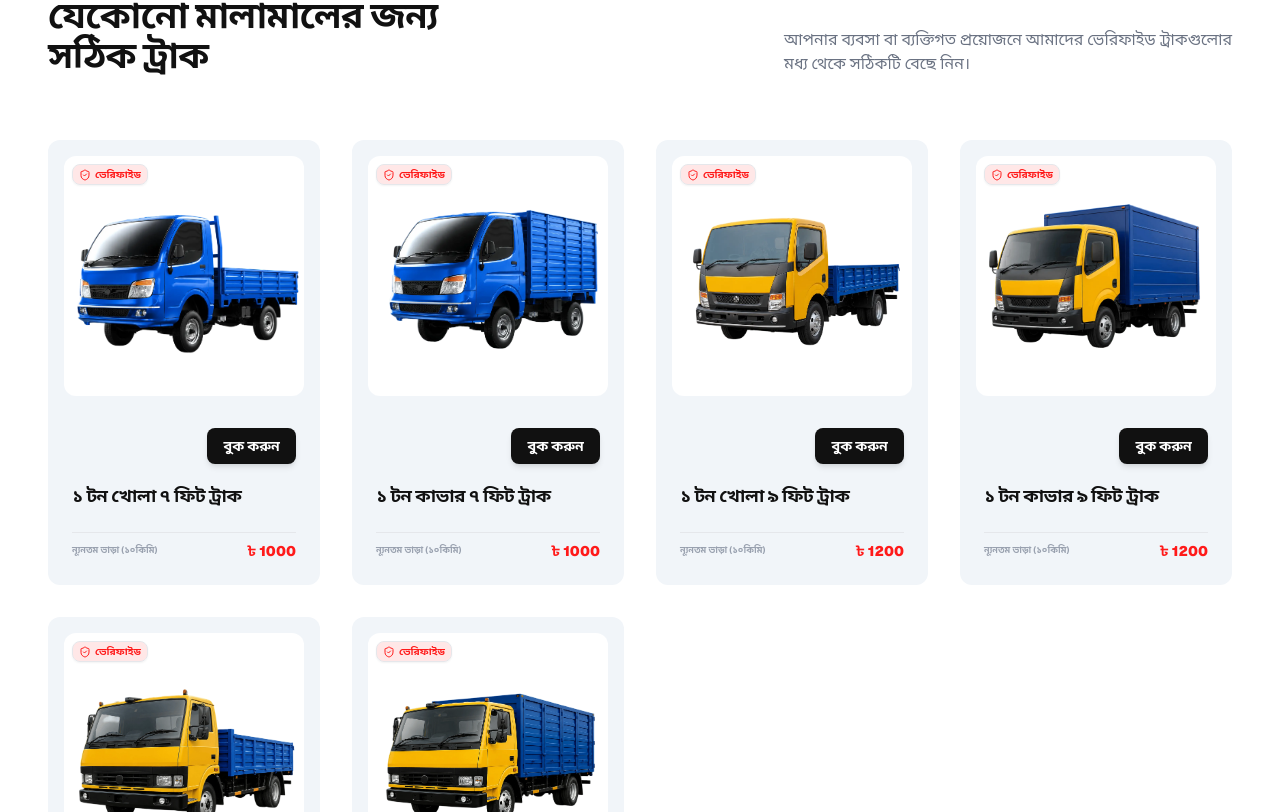
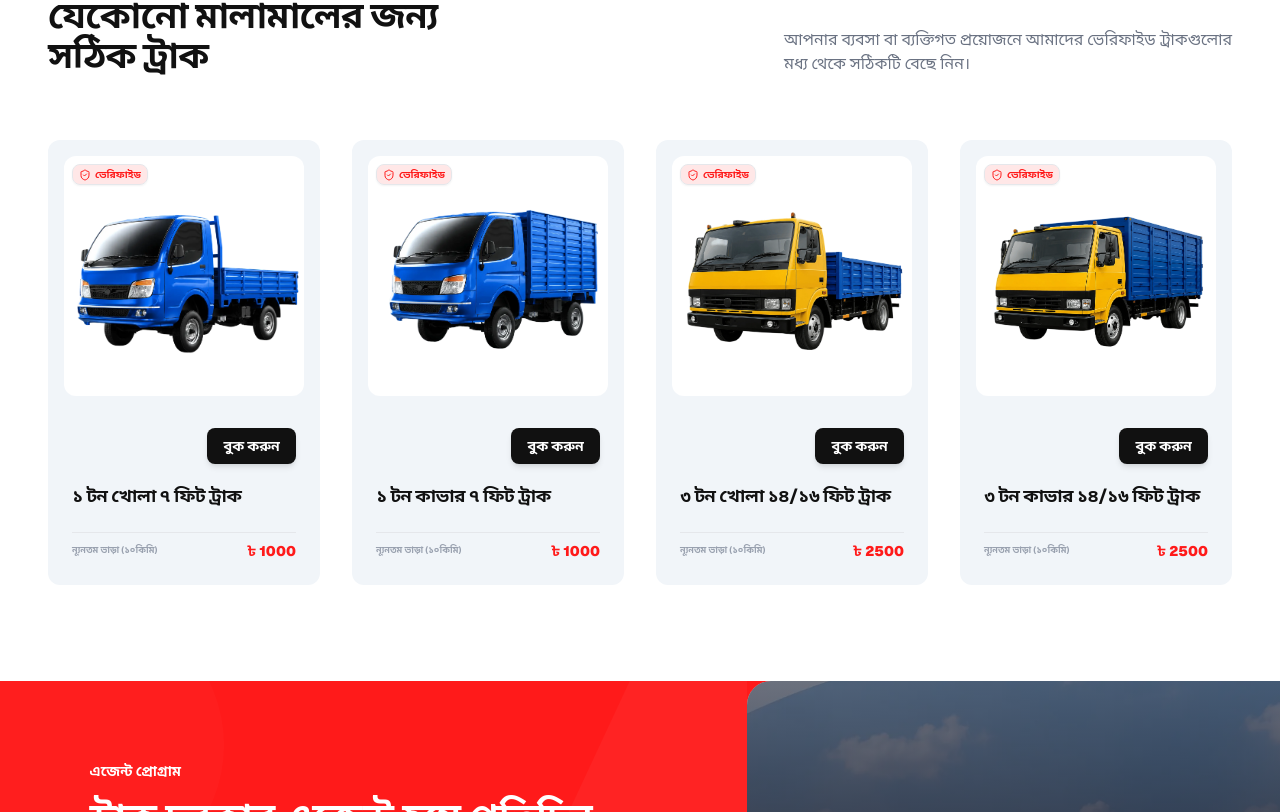
Before and after one commit to ashrafalve404/truckdorkar, a Next.js app: page / in a window 1280 px wide. Shown: the part 5468-6280 px from the top of the page. Built offline with nearby package versions, Linux system fonts and the light colour scheme; no server answers.

Commit message:
remove 9 and 12 feet for booking for now

```diff
--- a/app/bookings/new/page.tsx
+++ b/app/bookings/new/page.tsx
@@ -303,18 +303,31 @@ function BookingContent() {
         return id.toLowerCase().includes("cover") ? "/icons/3ton12feetcovericon.webp" : "/icons/3ton12feeticon.webp";
     };
 
+    const isSelectableForBooking = (item: { value?: string; id?: string; label?: string; nameEn?: string }) => {
+        const val = (item.value || item.id || "").toUpperCase();
+        const name = (item.label || item.nameEn || "").toLowerCase();
+
+        // Remove 1 Ton 9 Feet
+        if (val.includes("T1_OPEN_9FT") || val.includes("T1_COVER_9FT")) return false;
+        if (name.includes("1 ton") && (name.includes("9 ft") || name.includes("9 feet") || name.includes("9ft"))) return false;
+
+        // Remove 1.5 Ton 12 Feet / 10-12 Feet
+        if (val.includes("T1_5_OPEN_12FT") || val.includes("T1_5_COVER_12FT") || val.includes("T1_5_OPEN_10_12FT") || val.includes("T1_5_COVER_10_12FT")) return false;
+        if ((name.includes("1.5 ton") || name.includes("1.5ton")) && (name.includes("12") || name.includes("10/12"))) return false;
+
+        return true;
+    };
+
     const FALLBACK_TYPES = [
-        { value: "T1_OPEN_7_9FT", label: t("1 Ton Open 7/9 Ft", "১ টন খোলা ৭/৯ ফিট ট্রাক"), icon: STATIC_ICONS.T1_OPEN_7_9FT },
-        { value: "T1_COVER_7_9FT", label: t("1 Ton Cover 7/9 Ft", "১ টন কাভার ৭/৯ ফিট ট্রাক"), icon: STATIC_ICONS.T1_COVER_7_9FT },
-        { value: "T1_5_OPEN_10_12FT", label: t("1.5 Ton Open 10/12 Ft", "১.৫ টন খোলা ১০/১২ ফিট ট্রাক"), icon: STATIC_ICONS.T1_5_OPEN_10_12FT },
-        { value: "T1_5_COVER_10_12FT", label: t("1.5 Ton Cover 10/12 Ft", "১.৫ টন কাভার ১০/১২ ফিট ট্রাক"), icon: STATIC_ICONS.T1_5_COVER_10_12FT },
+        { value: "T1_OPEN_7_9FT", label: t("1 Ton Open 7 Ft", "১ টন খোলা ৭ ফিট ট্রাক"), icon: STATIC_ICONS.T1_OPEN_7_9FT },
+        { value: "T1_COVER_7_9FT", label: t("1 Ton Cover 7 Ft", "১ টন কাভার ৭ ফিট ট্রাক"), icon: STATIC_ICONS.T1_COVER_7_9FT },
         { value: "T3_OPEN_16_14FT", label: t("3 Ton Open 14/16 Ft", "৩ টন খোলা ১৪/১৬ ফিট ট্রাক"), icon: STATIC_ICONS.T3_OPEN_16_14FT },
         { value: "T3_COVER_16_14FT", label: t("3 Ton Cover 14/16 Ft", "৩ টন কাভার ১৪/১৬ ফিট ট্রাক"), icon: STATIC_ICONS.T3_COVER_16_14FT },
     ];
 
-    const truckTypes = dynamicFares.length > 0
+    const truckTypes = (dynamicFares.length > 0
         ? dynamicFares.map(f => ({ value: f.id, label: t(f.nameEn, f.nameBn), icon: getFareIcon(f.id) }))
-        : FALLBACK_TYPES;
+        : FALLBACK_TYPES).filter(isSelectableForBooking);
 
 
     const handleSubmit = async (e: React.FormEvent) => {
--- a/components/sections/booking-widget.tsx
+++ b/components/sections/booking-widget.tsx
@@ -44,13 +44,26 @@ export function BookingWidget() {
         return "/icons/3ton12feeticon.webp";
     };
 
+    const isSelectableForBooking = (item: { value?: string; id?: string; en?: string; nameEn?: string; label?: string }) => {
+        const val = (item.value || item.id || "").toUpperCase();
+        const name = (item.en || item.nameEn || item.label || "").toLowerCase();
+
+        // Remove 1 Ton 9 Feet
+        if (val.includes("T1_OPEN_9FT") || val.includes("T1_COVER_9FT")) return false;
+        if (name.includes("1 ton") && (name.includes("9 ft") || name.includes("9 feet") || name.includes("9ft"))) return false;
+
+        // Remove 1.5 Ton 12 Feet / 10-12 Feet
+        if (val.includes("T1_5_OPEN_12FT") || val.includes("T1_5_COVER_12FT") || val.includes("T1_5_OPEN_10_12FT") || val.includes("T1_5_COVER_10_12FT")) return false;
+        if ((name.includes("1.5 ton") || name.includes("1.5ton")) && (name.includes("12") || name.includes("10/12"))) return false;
+
+        return true;
+    };
+
     const FALLBACK_TRUCKS = [
         { value: "T1_OPEN_7FT", en: "1 Ton Open 7 Ft", bn: "১ টন খোলা ৭ ফিট ট্রাক", icon: STATIC_TRUCK_ICONS.T1_OPEN_7FT },
         { value: "T1_COVER_7FT", en: "1 Ton Cover 7 Ft", bn: "১ টন কাভার ৭ ফিট ট্রাক", icon: STATIC_TRUCK_ICONS.T1_COVER_7FT },
-        { value: "T1_OPEN_9FT", en: "1 Ton Open 9 Ft", bn: "১ টন খোলা ৯ ফিট ট্রাক", icon: STATIC_TRUCK_ICONS.T1_OPEN_9FT },
-        { value: "T1_COVER_9FT", en: "1 Ton Cover 9 Ft", bn: "১ টন কাভার ৯ ফিট ট্রাক", icon: STATIC_TRUCK_ICONS.T1_COVER_9FT },
-        { value: "T1_5_OPEN_12FT", en: "1.5 Ton Open 12 Ft", bn: "১.৫ টন খোলা ১২ ফিট ট্রাক", icon: STATIC_TRUCK_ICONS.T1_5_OPEN_12FT },
-        { value: "T1_5_COVER_12FT", en: "1.5 Ton Cover 12 Ft", bn: "১.৫ টন কাভার ১২ ফিট ট্রাক", icon: STATIC_TRUCK_ICONS.T1_5_COVER_12FT },
+        { value: "T3_OPEN_16_14FT", en: "3 Ton Open 14/16 Ft", bn: "৩ টন খোলা ১৪/১৬ ফিট ট্রাক", icon: "/icons/3ton12feeticon.webp" },
+        { value: "T3_COVER_16_14FT", en: "3 Ton Cover 14/16 Ft", bn: "৩ টন কাভার ১৪/১৬ ফিট ট্রাক", icon: "/icons/3ton12feetcovericon.webp" },
     ];
 
     const [dynamicTrucks, setDynamicTrucks] = useState<any[]>([]);
@@ -62,7 +75,7 @@ export function BookingWidget() {
                 const meta = response.data?.data?.metaJson || {};
                 const list = meta.truckFares;
                 if (Array.isArray(list) && list.length > 0) {
-                    const active = list.filter((tc: any) => tc.isActive !== false);
+                    const active = list.filter((tc: any) => tc.isActive !== false && isSelectableForBooking({ id: tc.id, nameEn: tc.nameEn }));
                     setDynamicTrucks(active.map((tc: any) => ({
                         value: tc.id,
                         en: tc.nameEn,
@@ -78,7 +91,7 @@ export function BookingWidget() {
         // eslint-disable-next-line react-hooks/exhaustive-deps
     }, []);
 
-    const truckTypes = dynamicTrucks.length > 0 ? dynamicTrucks : FALLBACK_TRUCKS;
+    const truckTypes = (dynamicTrucks.length > 0 ? dynamicTrucks : FALLBACK_TRUCKS).filter(isSelectableForBooking);
 
 
     useEffect(() => {
--- a/components/sections/fleet.tsx
+++ b/components/sections/fleet.tsx
@@ -45,13 +45,24 @@ export function Fleet() {
     const fallbacks: TruckFareInfo[] = [
         { id: "T1_OPEN_7FT", nameEn: "1 Ton Open 7 Ft Truck", nameBn: "১ টন খোলা ৭ ফিট ট্রাক", minFare10km: 1000 },
         { id: "T1_COVER_7FT", nameEn: "1 Ton Cover 7 Ft Truck", nameBn: "১ টন কাভার ৭ ফিট ট্রাক", minFare10km: 1000 },
-        { id: "T1_OPEN_9FT", nameEn: "1 Ton Open 9 Ft Truck", nameBn: "১ টন খোলা ৯ ফিট ট্রাক", minFare10km: 1200 },
-        { id: "T1_COVER_9FT", nameEn: "1 Ton Cover 9 Ft Truck", nameBn: "১ টন কাভার ৯ ফিট ট্রাক", minFare10km: 1200 },
-        { id: "T1_5_OPEN_12FT", nameEn: "1.5 Ton Open 12 Ft Truck", nameBn: "১.৫ টন খোলা ১২ ফিট ট্রাক", minFare10km: 1500 },
-        { id: "T1_5_COVER_12FT", nameEn: "1.5 Ton Cover 12 Ft Truck", nameBn: "১.৫ টন কাভার ১২ ফিট ট্রাক", minFare10km: 1500 },
+        { id: "T3_OPEN_16_14FT", nameEn: "3 Ton Open 14/16 Ft Truck", nameBn: "৩ টন খোলা ১৪/১৬ ফিট ট্রাক", minFare10km: 2500 },
+        { id: "T3_COVER_16_14FT", nameEn: "3 Ton Cover 14/16 Ft Truck", nameBn: "৩ টন কাভার ১৪/১৬ ফিট ট্রাক", minFare10km: 2500 },
     ];
 
-    const displayTrucks = fleetTrucks.length > 0 ? fleetTrucks : fallbacks;
+    const isSelectableForBooking = (item: { id?: string; nameEn?: string }) => {
+        const val = (item.id || "").toUpperCase();
+        const name = (item.nameEn || "").toLowerCase();
+
+        if (val.includes("T1_OPEN_9FT") || val.includes("T1_COVER_9FT")) return false;
+        if (name.includes("1 ton") && (name.includes("9 ft") || name.includes("9 feet") || name.includes("9ft"))) return false;
+
+        if (val.includes("T1_5_OPEN_12FT") || val.includes("T1_5_COVER_12FT") || val.includes("T1_5_OPEN_10_12FT") || val.includes("T1_5_COVER_10_12FT")) return false;
+        if ((name.includes("1.5 ton") || name.includes("1.5ton")) && (name.includes("12") || name.includes("10/12"))) return false;
+
+        return true;
+    };
+
+    const displayTrucks = (fleetTrucks.length > 0 ? fleetTrucks : fallbacks).filter(isSelectableForBooking);
 
     const getTruckImage = (id: string, name: string) => {
         // Standard matches
```
